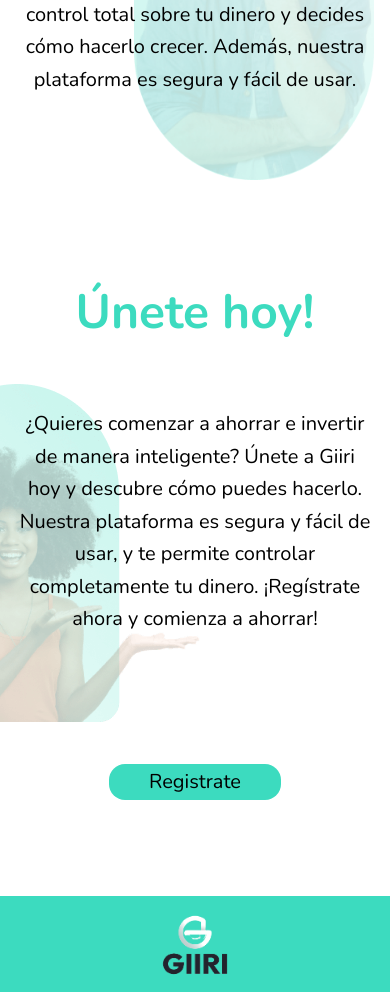
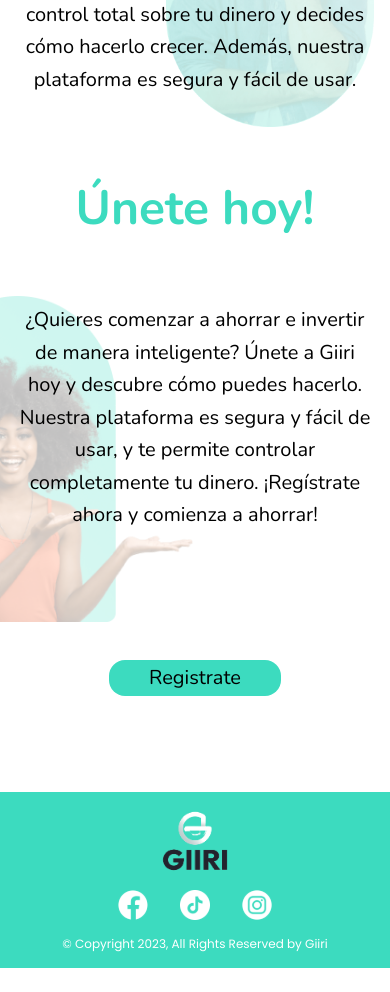
Before and after one commit to cristianps1988/giiri, a React (Vite) app: page / in a window 390 px wide. Shown: the part 2090-3082 px from the top of the page. After the commit the page ends 3058 px from the top, so only its background shows below. Built offline with nearby package versions, Linux system fonts and the light colour scheme.

Commit message:
darkmode change logo added

```diff
--- a/src/components/Header.jsx
+++ b/src/components/Header.jsx
@@ -1,11 +1,12 @@
 import React from 'react';
 import {text} from './text';
-const {logoA} = text;
+const {logoA, logoADark} = text;
 
 const Header = () => {
     return (
         <header className='w-11/12 ml-8 lg:mx-auto mt-6 lg:mt-16 mb-8 ' >
-            <img src={logoA} alt="logo" className="w-40 md:w-auto" />
+            <img src={logoA} alt="logo" className="w-40 md:w-auto dark:hidden" />
+            <img src={logoADark} alt="logo" className="w-40 md:w-auto hidden dark:block" />
         </header>
     )
 }
--- a/src/components/JointSection.jsx
+++ b/src/components/JointSection.jsx
@@ -4,15 +4,16 @@ const {joinHeading, joinText, registerBtn, girlImg, girlBImg} = text;
 
 const JointSection = () => {
   return (
-    <div className='w-11/12 mx-auto mt-40 lg:mt-[70rem] flex flex-col relative'>
+    <div className='w-11/12 mx-auto mt-14 lg:mt-[70rem] flex flex-col relative'>
         <p className='text-5xl my-8 lg:text-7xl text-primary font-bold text-center lg:text-right lg:my-auto'>{joinHeading}</p>
         <p className='mt-10 lg:mt-20 text-xl lg:text-4xl lg:w-2/3 leading-relaxed lg:leading-loose text-center lg:text-left'>{joinText}</p>
         <button className='mt-32 lg:mt-20 text-xl lg:text-3xl text-black bg-primary py-1 px-10 rounded-2xl lg:rounded-3xl mx-auto'>
         <a target='_blank' rel="noopener noreferrer" href="https://airtable.com/shrAZtJGPWUixTGVh">{registerBtn}</a>
         </button>
         <div className='xl:mb-10 2xl:mb-24'>
-            <img src={girlImg} alt="girl img" className='hidden lg:inline absolute top-40 right-0'/>
-            <img src={girlBImg} alt="girl img" className='lg:hidden -z-10 absolute top-32 -left-4'/>
+          <img src={girlImg} alt="girl img" className='absolute -z-10 w-[18rem] top-[9rem] -left-[6rem] scale-x-[-1] opacity-25 lg:w-[40rem] lg:opacity-100 lg:scale-x-[1] lg:top-[8rem] xl:left-[43rem] 2xl:left-[70rem] min-[2560px]:left-[110rem]'/>
+            {/* <img src={girlImg} alt="girl img" className='hidden lg:inline absolute top-40 right-0'/>
+            <img src={girlBImg} alt="girl img" className='lg:hidden -z-10 absolute top-32 -left-4'/> */}
         </div>
         <div className='absolute hidden lg:block h-[40rem] w-[100rem] rotate-45 rounded-full bg-secondary -z-30 -top-[10rem] -left-[60rem]'></div>
     </div>
--- a/src/components/WhySection.jsx
+++ b/src/components/WhySection.jsx
@@ -7,7 +7,7 @@ const WhySection = () => {
     <div className='mt-14 lg:mt-36 w-11/12 mx-auto relative'>
         <p className='text-5xl my-8 lg:text-7xl text-primary font-bold text-center lg:text-left lg:my-auto'>{whyHeading}</p>
         <p className='mt-16 lg:mt-80 text-xl lg:text-4xl lg:w-2/3 lg:absolute lg:right-0 leading-relaxed lg:leading-loose text-center lg:text-left'>{whyText}</p>
-        <img src={menImg} alt="men img" className='-z-10 w-60 lg:w-auto absolute top-14 lg:top-32 right-0 lg:left-0'/>
+        <img src={menImg} alt="men img" className='-z-10 w-52 lg:w-auto absolute top-14 lg:top-32 right-0 lg:left-0'/>
     </div>
   )
 }
--- a/src/components/text.jsx
+++ b/src/components/text.jsx
@@ -19,6 +19,7 @@ export const text = {
     joinText: '¿Quieres comenzar a ahorrar e invertir de manera inteligente? Únete a Giiri hoy y descubre cómo puedes hacerlo. Nuestra plataforma es segura y fácil de usar, y te permite controlar completamente tu dinero. ¡Regístrate ahora y comienza a ahorrar!',
     copy: '© Copyright 2023, All Rights Reserved by Giiri',
     logoA: 'logo.png',
+    logoADark: 'logoDark.png',
     heroImg: 'hero.png',
     heroImgWebp: 'hero.webp',
     heroImgAvif: 'hero.avif',
```
Also changed, not shown: public/logoDark.png (added).
